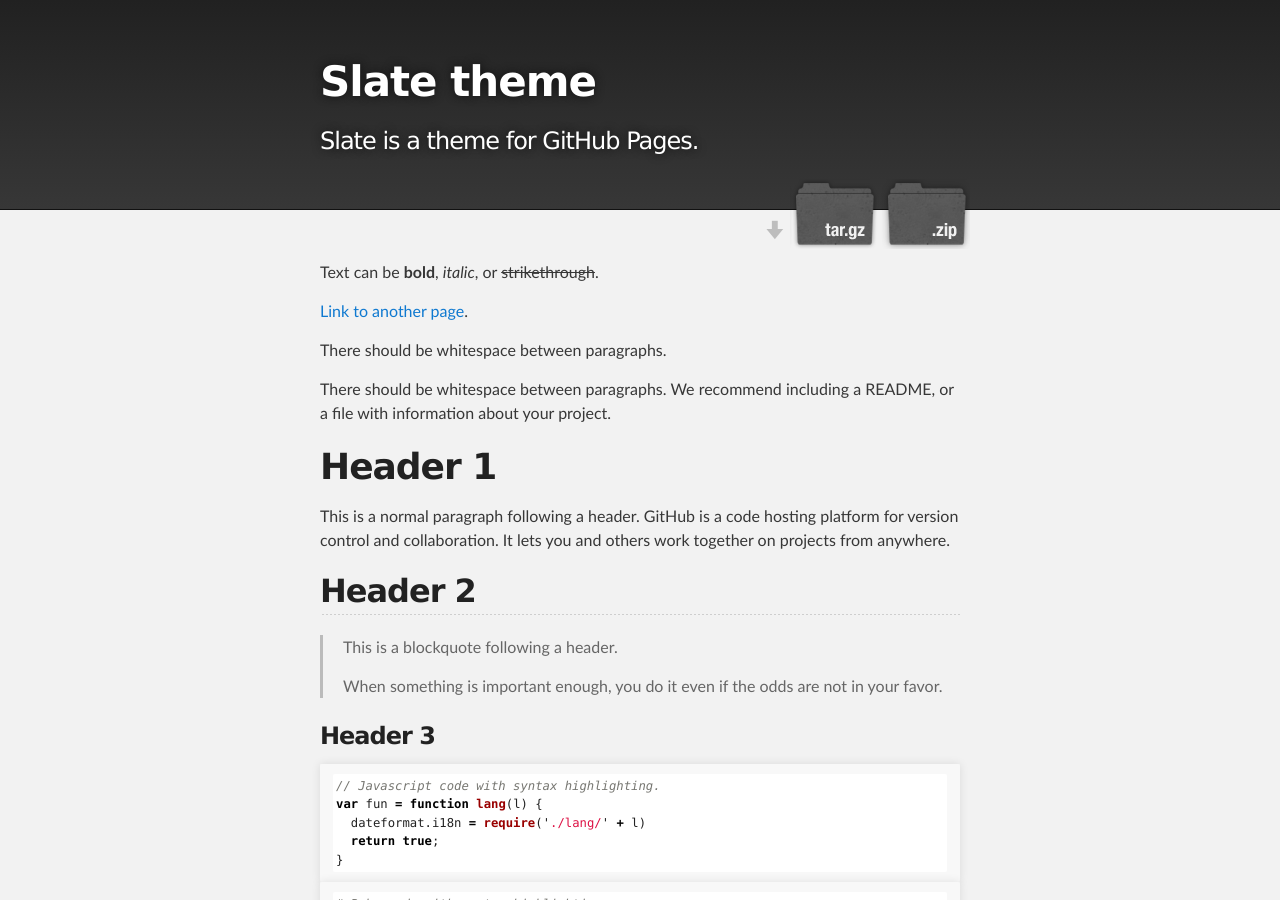
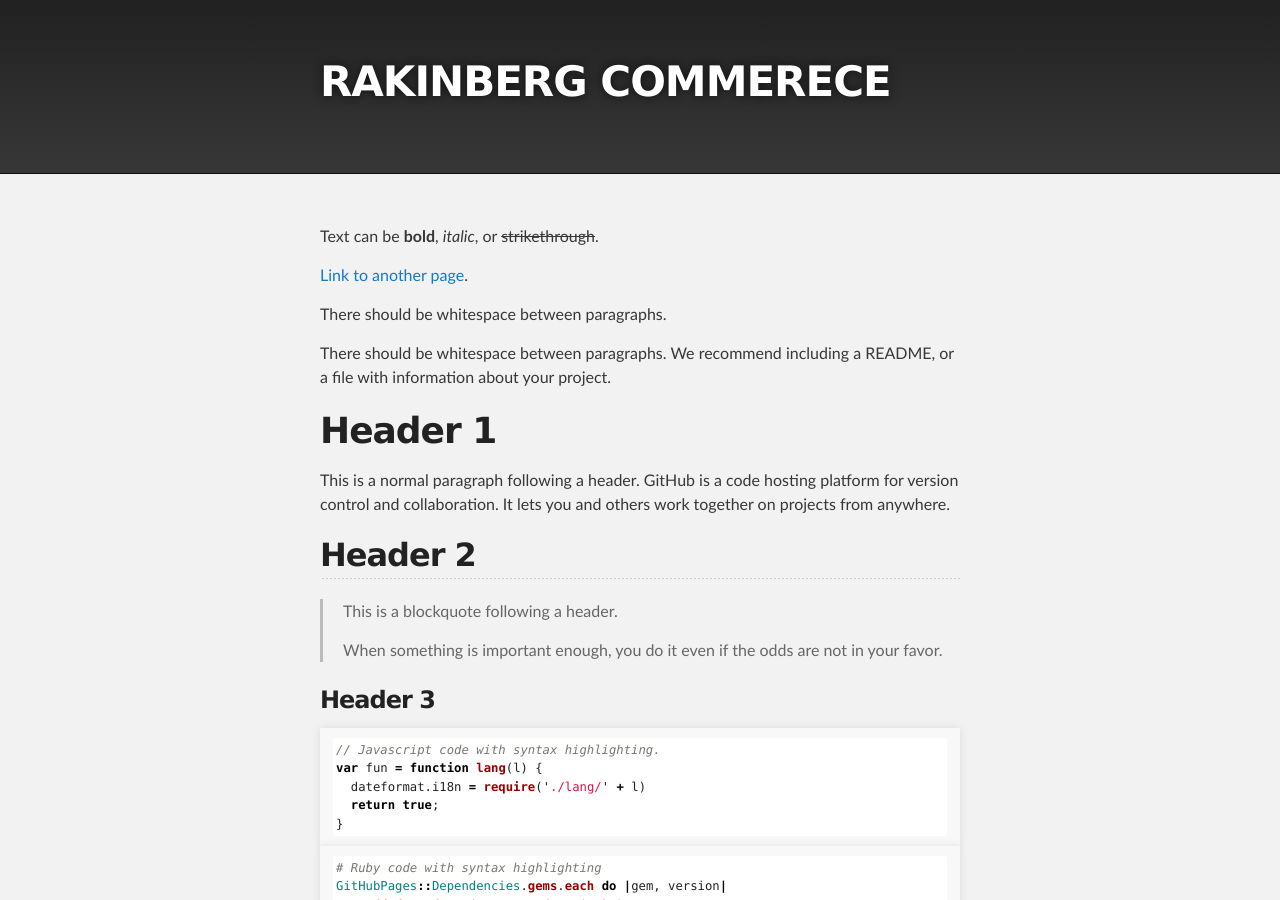
Before and after one commit to rakinberg/rakinberg.github.io, a Jekyll site: the page built from index.md, in a window 1280 px wide and 900 px high. Built offline with Jekyll 4.4.1, drawn with Linux system fonts in a browser that asks for light colours; the repository's description, which GitHub fills in, is left out.

Commit message:
Update _config.yml

```diff
--- a/_config.yml
+++ b/_config.yml
@@ -1,5 +1,5 @@
-title: Slate theme
-description: Slate is a theme for GitHub Pages.
-show_downloads: true
+title: RAKINBERG COMMERECE
+description:
+show_downloads: false
 google_analytics:
 theme: jekyll-theme-slate
```
